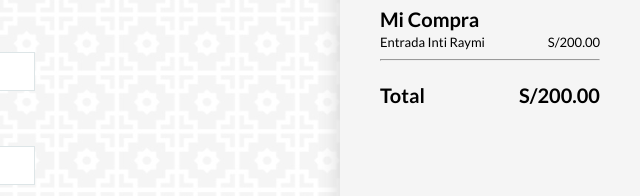
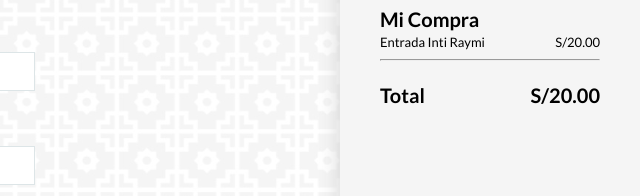
Before and after one commit to juanmonroyaleman/intiraymi2021, a plain HTML site: page pasarela4.html in a window 1280 px wide. Shown: the part 334-530 px from the top of the page, 640-1280 px from the left. Drawn offline with Linux system fonts and the light colour scheme; files whose address does not match are found by name.

Commit message:
Update pasarela4.html

```diff
--- a/pasarela4.html
+++ b/pasarela4.html
@@ -103,13 +103,13 @@
 			<h2>Mi Compra</h2>
 			<div class="flex">
 				<p>Entrada Inti Raymi</p>
-				<p>S/200.00</p>
+				<p>S/20.00</p>
 			</div>
 		</div>
 		<hr>
 		<div class="flex subtotal">
 			<h2>Total</h2>
-			<h2>S/200.00</h2>
+			<h2>S/20.00</h2>
 		</div>
 	</div>
 </section>
```
